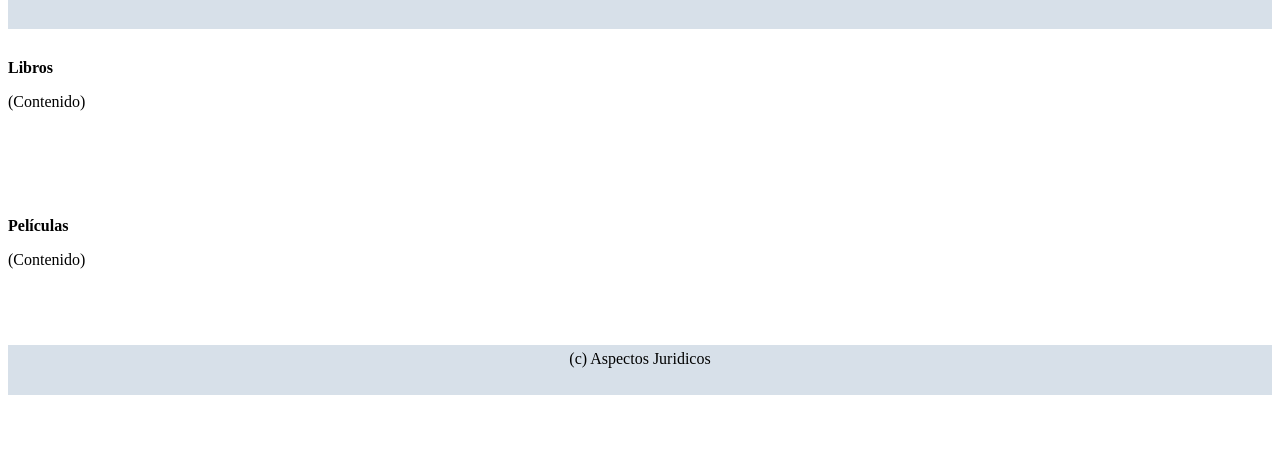
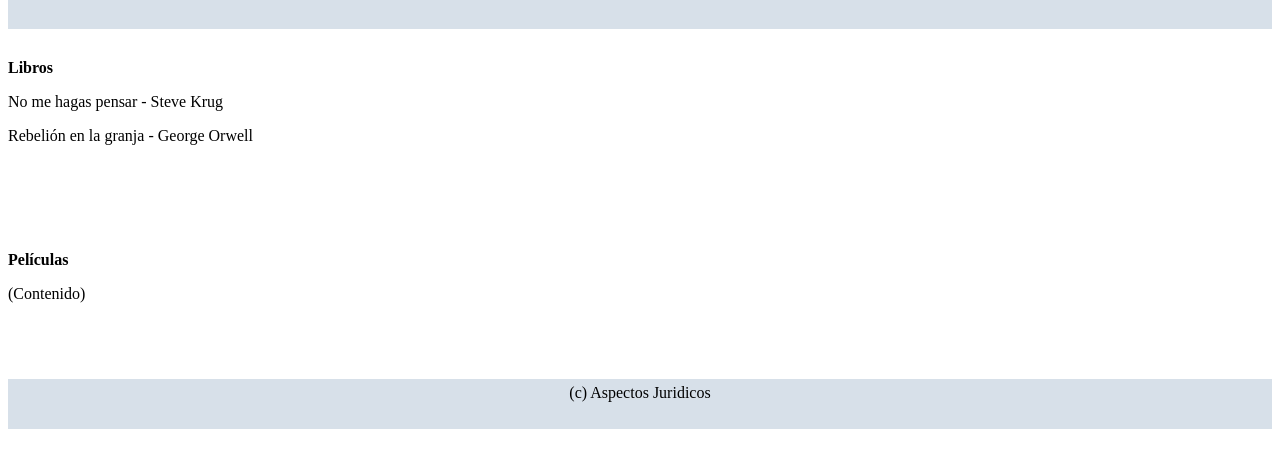
Before and after one commit to ElenaSN/Equipo8Trabajo2, a plain HTML site: page index.html in a window 1280 px wide. Shown: the part 79-546 px from the top of the page. Drawn offline with Linux system fonts and the light colour scheme.

Commit message:
update books

```diff
--- a/index.html
+++ b/index.html
@@ -13,7 +13,8 @@
       <!-- Contenido -->
       <section>
          <b>Libros</b>
-         <p>(Contenido)</p>
+         <p>No me hagas pensar - Steve Krug</p>
+         <p>Rebelión en la granja - George Orwell</p>
       </section>
       <section>
          <b>Películas</b>
```
